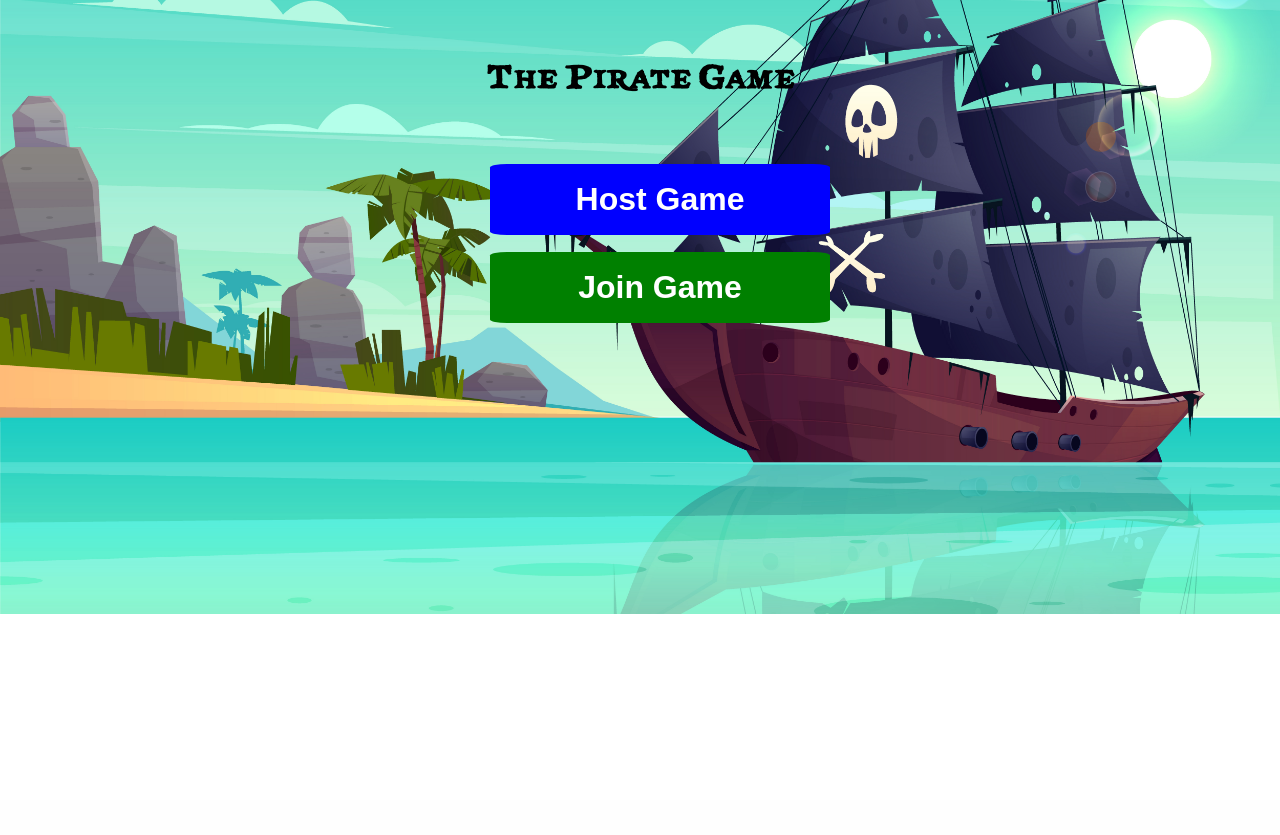
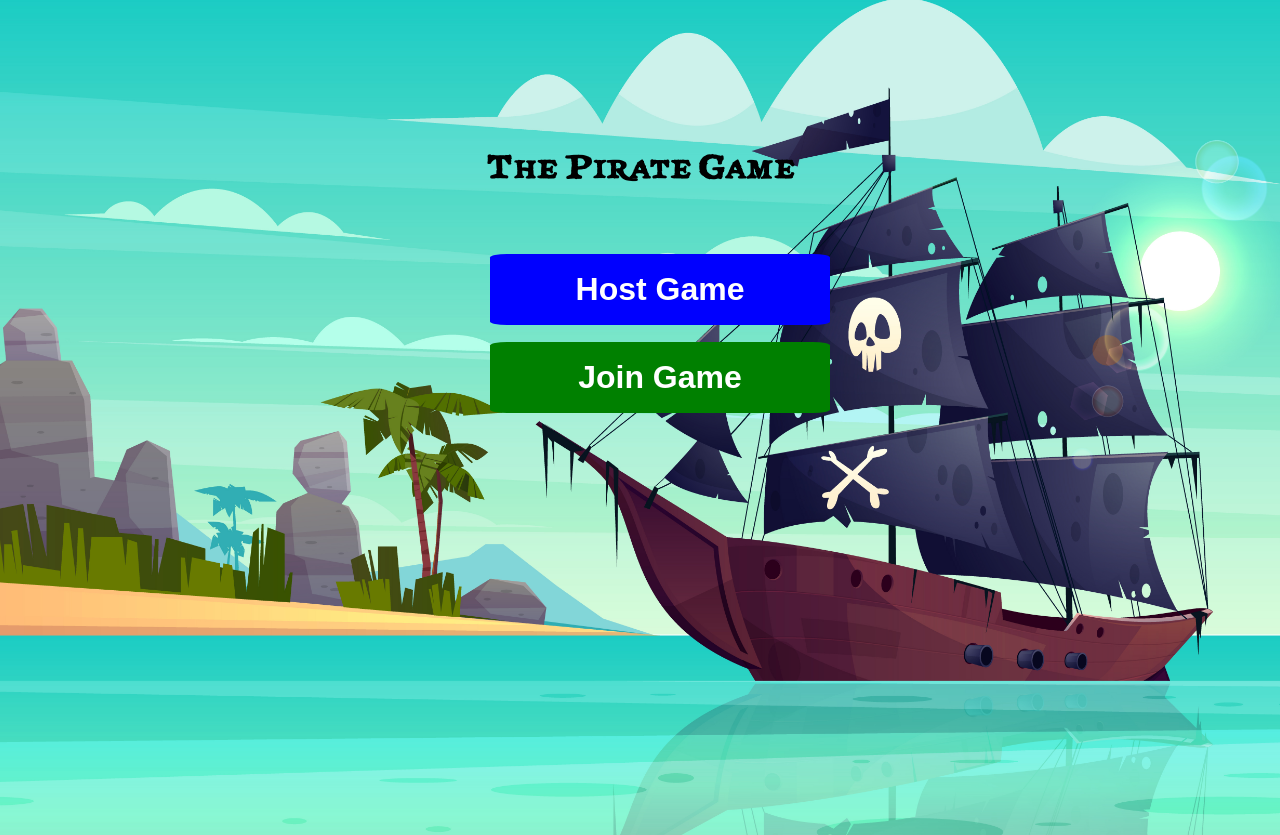
Before and after one commit to PirateGame/Pirate-Game-Backend, a Flask app: page / in a window 1280 px wide. Before the commit the page ends 614 px from the top, so only its background shows below. Run offline with Flask 2, Linux system fonts and the light colour scheme.

Commit message:
fixed Owen's mistakes
might be due to my weird laptop

```diff
--- a/Static/style.css
+++ b/Static/style.css
@@ -12,7 +12,7 @@ body {
     font-family: PirateFont;
     text-align: center;
     font-size: xx-large;
-    margin-top: 5%;
+    padding-top: 10%;
 }
 
 .bg-blue {
@@ -29,10 +29,11 @@ body {
 
 .bg-pirate {
     background-image: url("Media/pirateimg.jpg");
-    height: 100%;
+    height: 100vh;
     background-position: center;
     background-repeat: no-repeat;
     background-size: cover;
+    overflow:hidden;
 }
 
 .accountBtns {
```
